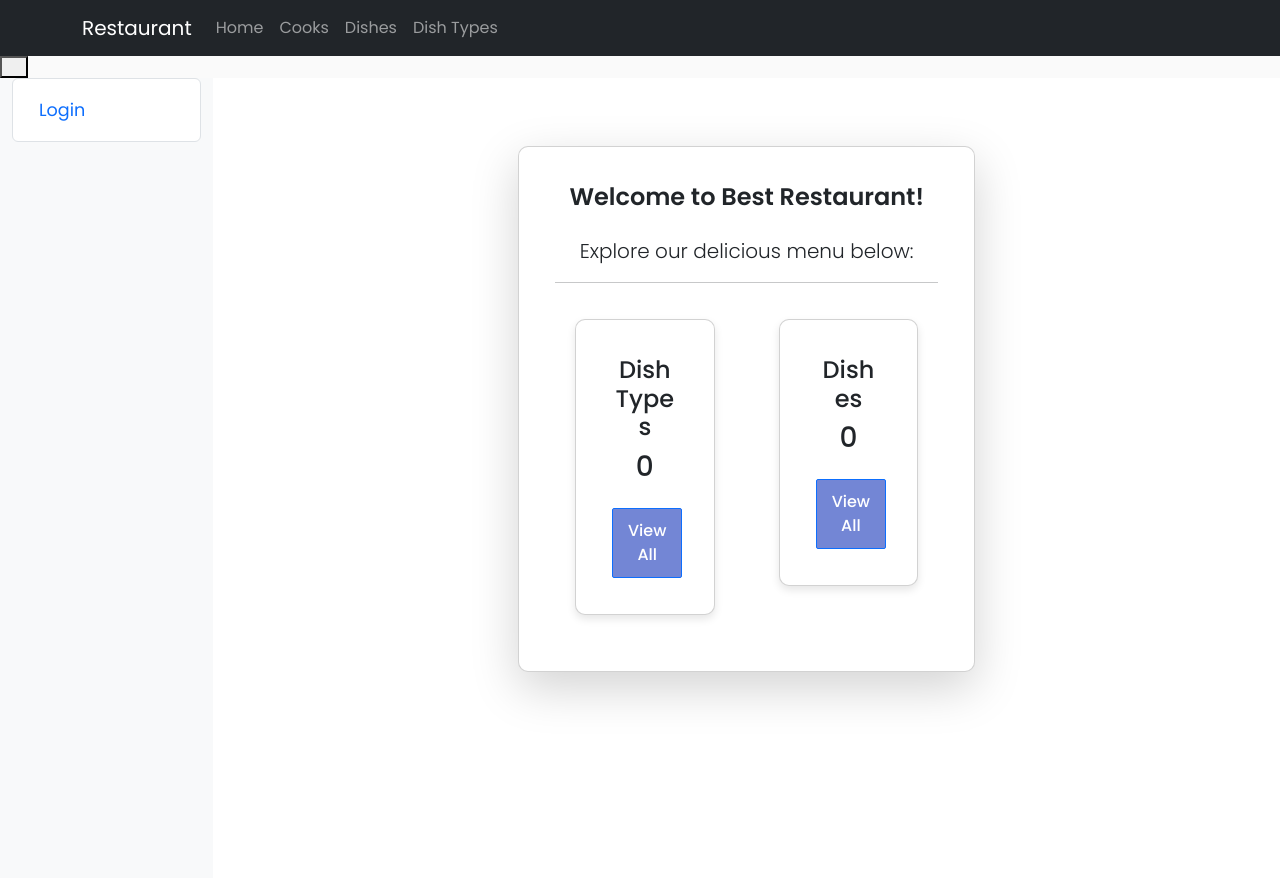
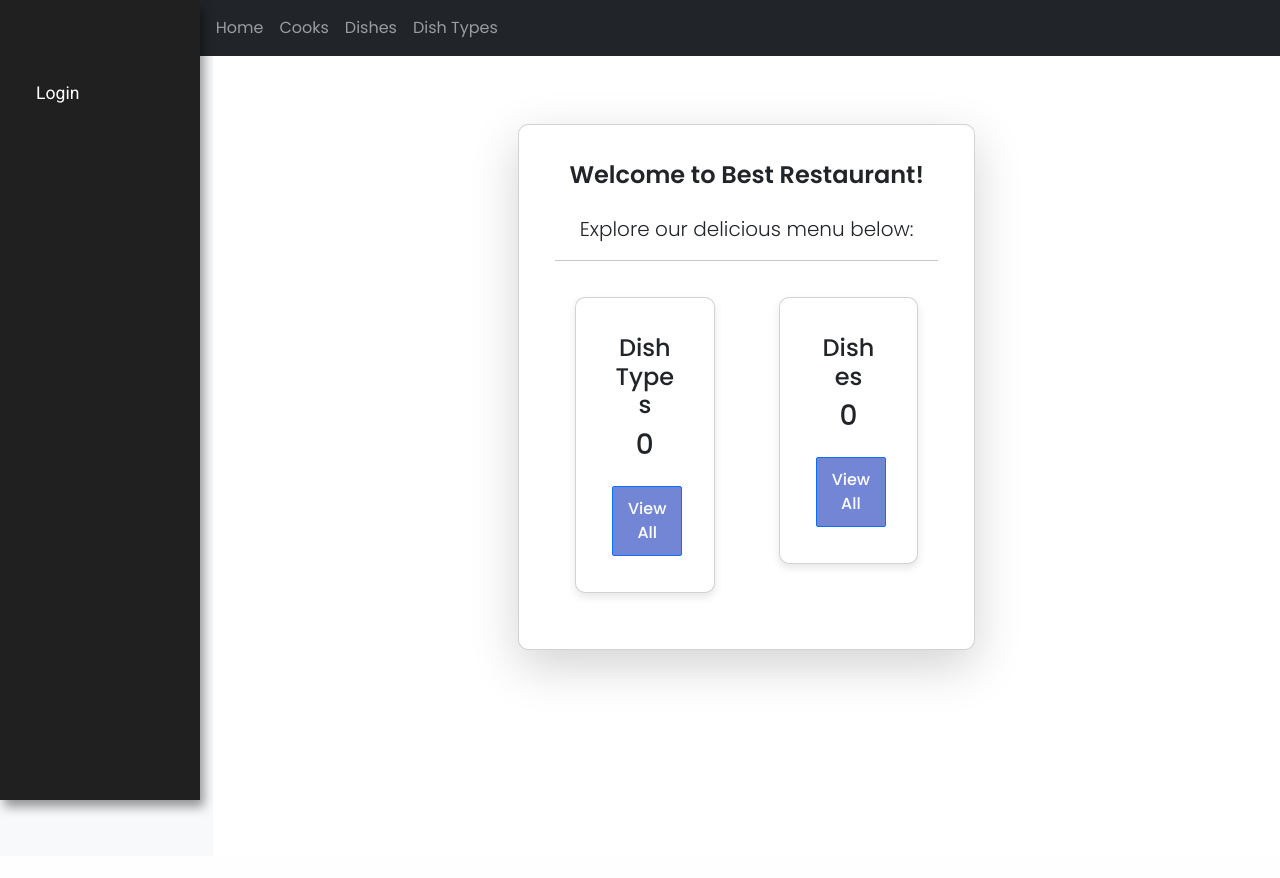
Before and after one commit to Kasatello/kitchen-restaurant, a Django app: page / in a window 1280 px wide. After the commit the page ends 815 px from the top, so only its background shows below. Run offline with Django 4.2, Linux system fonts and the light colour scheme; data that the repository does not hold is empty; some libraries are stand-ins or nearby versions; some web fonts are replaced.

Commit message:
"Changed sidebar"

```diff
--- a/kitchen/views.py
+++ b/kitchen/views.py
@@ -162,10 +162,13 @@ class CookUpdateView(LoginRequiredMixin, PermissionRequiredMixin, generic.Update
         return self.request.user == self.get_object() or self.request.user.is_superuser
 
     def handle_no_permission(self):
+        context = {
+            'action': 'update',
+        }
         if self.request.user == self.get_object():
-            return super().post(self.request, *self.args, **self.kwargs)
+            return super().handle_no_permission()
         else:
-            return render(self.request, "kitchen/permission_denied.html")
+            return render(self.request, "kitchen/permission_denied.html", context)
 
 
 class CookDeleteView(LoginRequiredMixin, PermissionRequiredMixin, generic.DeleteView):
@@ -178,10 +181,10 @@ class CookDeleteView(LoginRequiredMixin, PermissionRequiredMixin, generic.Delete
         return self.request.user == self.get_object() or self.request.user.is_superuser
 
     def handle_no_permission(self):
-        if self.request.user == self.get_object():
-            return super().post(self.request, *self.args, **self.kwargs)
-        else:
-            return render(self.request, "kitchen/permission_denied.html")
+        context = {
+            'action': 'delete',
+        }
+        return render(self.request, "kitchen/permission_denied.html", context)
 
 
 class PermissionDeniedView(generic.TemplateView):
--- a/static/css/styles.css
+++ b/static/css/styles.css
@@ -71,55 +71,38 @@ body {
       background-color: #6d7fcc;
   }
 
-    .wrapper {
-      display: flex;
-      width: 100%;
+     .list-group {
+      margin-top: 20px;
+      max-width: 200px;
+      border-radius: 5px;
     }
 
-
-
-
-  #sidebar.active {
-      margin-left: -250px;
+    .list-group-item {
+      border: none;
+      padding: 10px 20px;
     }
 
-  #sidebar .sidebar-header {
-      padding: 20px;
-
+    .list-group-item:hover {
+      background-color: #f0f0f0;
     }
 
-  #sidebar ul.components {
-      padding: 20px 0;
-      border-bottom: 1px solid #47748b;
+    .list-group-item a {
+      color: #333;
     }
 
-
-  #sidebar ul li a {
-      padding: 10px;
-      font-size: 1.1em;
-      display: block;
-
+    .list-group-item a:hover {
+      color: #007bff;
+      text-decoration: none;
     }
 
-  #sidebar ul li a:hover {
-      color: #fff;
-      background: #6d7fcc; /* Change the background color on hover */
+    .list-group-item.bg-light {
+      background-color: #f8f9fa;
+      font-weight: bold;
+      color: #333;
     }
 
-  #sidebar ul li.active>a,
-  a[aria-expanded="true"] {
-      color: #fff;
-      background: #6d7fcc;
-  }
-
-  a[data-toggle="collapse"] {
-      position: relative;
-  }
-
-  ul ul a {
-      font-size: 0.9em !important;
-      padding-left: 30px !important;
-      background: #6d7fcc;
+    .list-group-item.bg-light a {
+      color: #333;
     }
 
   /* Hover effect for buttons */
@@ -137,3 +120,41 @@ body {
       box-shadow: 0 17px 10px -10px rgba(58, 46, 46, 0.4);
       transform: translate(0px, -10px) scale(1.2);
   }
+
+  .sidebar {
+  position: fixed;
+  width: 200px;
+  top: 0;
+  bottom: 0;
+  left: 0;
+  background-color: #202020;
+  color: white;
+  padding-top: 60px; /* To account for the navbar height */
+  box-shadow: 4px 7px 10px rgba(0, 0, 0, 0.4);
+  z-index: 100;
+}
+
+.sidebar ul {
+  list-style-type: none;
+  padding: 0;
+}
+
+.sidebar li {
+  padding: 12px 20px;
+  border-bottom: 1px solid #333;
+}
+
+.sidebar li:last-child {
+  border-bottom: none;
+}
+
+.sidebar a {
+  text-decoration: none;
+  color: white;
+  font-family: 'Roboto', sans-serif;
+  font-size: 1.1rem;
+}
+
+.sidebar a:hover {
+  color: #6d7fcc;
+}
--- a/templates/base.html
+++ b/templates/base.html
@@ -53,14 +53,6 @@
     </div>
   </nav>
 
-<header class="header">
-  <div class="header_in">
-    <button type="button" class="toggle" id="sidebarToggle">
-      <i class="fas fa-bars"></i>
-    </button>
-  </div>
-</header>
-
 <div class="container-fluid">
   <div class="row">
     <div class="col-md-2 bg-light" id="sidebar" style="min-height: 100vh;">
--- a/templates/includes/sidebar.html
+++ b/templates/includes/sidebar.html
@@ -1,20 +1,24 @@
-<ul class="list-group">
+<aside class="sidebar">
+  <ul class="nav flex-column">
     {% if user.is_authenticated %}
-  <li class="list-group-item bg-light">
-    User: <a class="text-decoration-none" href="{{ user.get_absolute_url }}">{{ user.get_username }}</a>
+      <br>
+    <li class="nav-item">
+      User: <a class="nav-link" href="{{ user.get_absolute_url }}">{{ user.get_username }}</a>
     </li>
-  <li class="list-group-item">
-    <a class="text-decoration-none" href="{% url 'kitchen:dish_type-create' %}">Create new type of dish</a>
+      <hr>
+    <li class="nav-item">
+      <a class="nav-link" href="{% url 'kitchen:dish_type-create' %}">Create new type of dish</a>
     </li>
-  <li class="list-group-item">
-    <a class="text-decoration-none" href="{% url 'kitchen:dish-create' %}">Create new dish</a>
+    <li class="nav-item">
+      <a class="nav-link" href="{% url 'kitchen:dish-create' %}">Create new dish</a>
     </li>
-  <li class="list-group-item">
-    <a class="text-decoration-none" href="{% url 'logout'%}?next={{request.path}}">Logout</a>
+    <li class="nav-item">
+      <a class="nav-link" href="{% url 'logout'%}?next={{request.path}}">Logout</a>
     </li>
     {% else %}
-  <li class="list-group-item">
-    <a class="text-decoration-none" href="{% url 'login'%}?next={{request.path}}">Login</a>
+    <li class="nav-item">
+      <a class="nav-link" href="{% url 'login'%}?next={{request.path}}">Login</a>
     </li>
     {% endif %}
   </ul>
+</aside>
```
Lines whose indentation alone changed are shown as unchanged.
